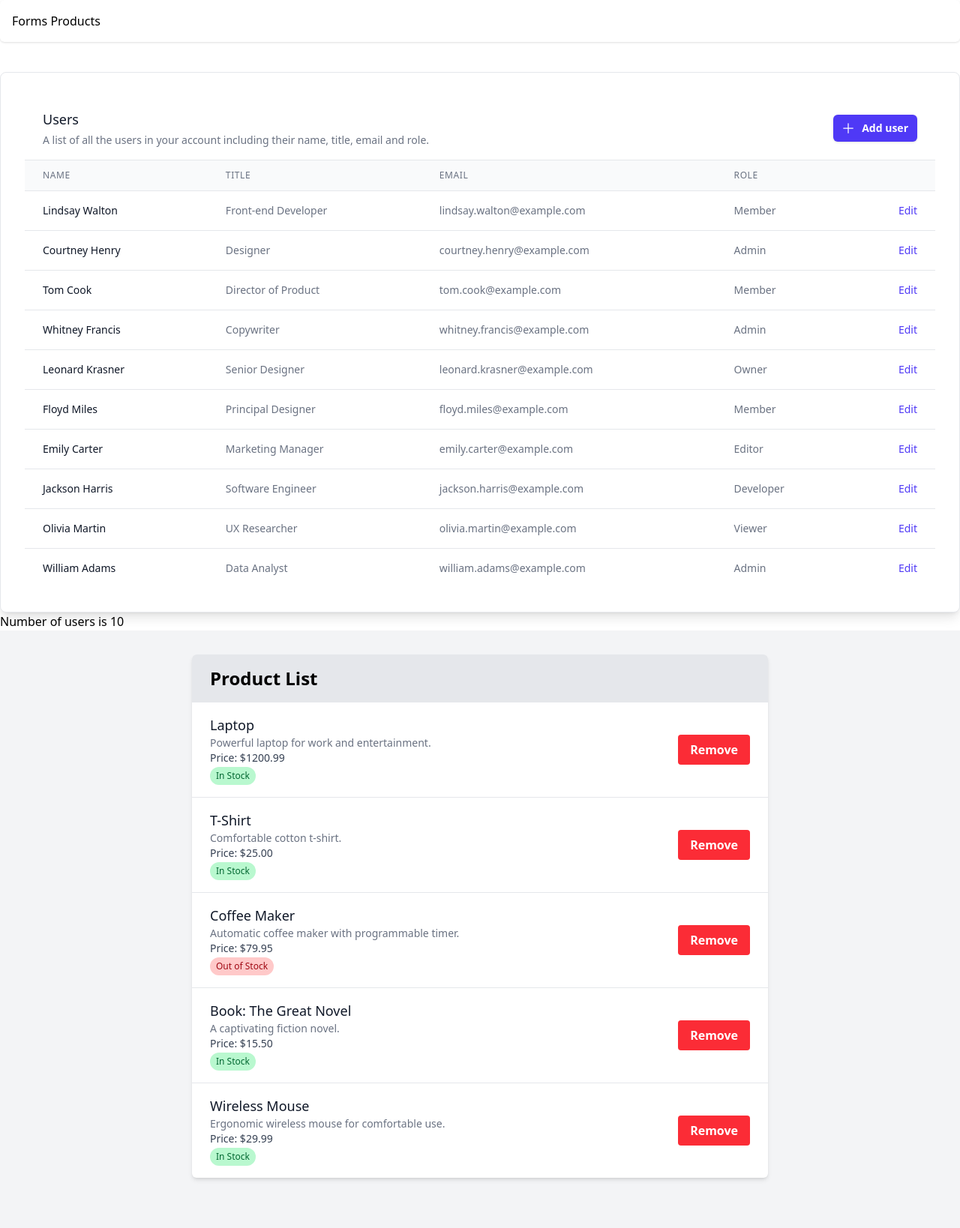
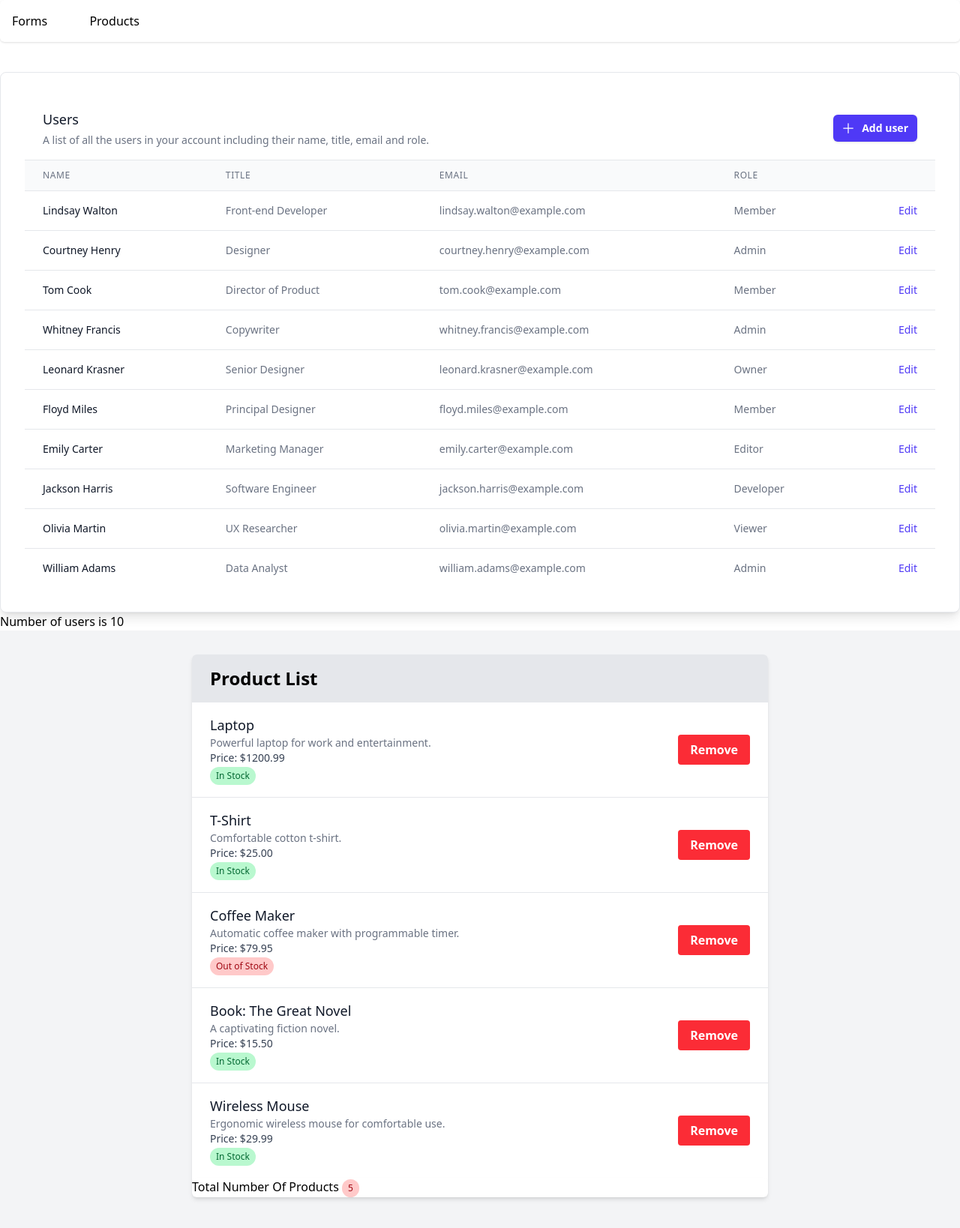
Before and after one commit to Tademillion/React-app, a React (Vite) app: page / in a window 1280 px wide. Shown: the top 1638 px of the page at 75% size. Built offline with nearby package versions, Linux system fonts and the light colour scheme.

Commit message:
code review and fix bus

```diff
--- a/package.json
+++ b/package.json
@@ -5,6 +5,7 @@
   "type": "module",
   "scripts": {
     "dev": "vite",
+    "start": "npm run dev",
     "build": "tsc -b && vite build",
     "lint": "eslint .",
     "preview": "vite preview"
--- a/src/App.tsx
+++ b/src/App.tsx
@@ -15,13 +15,16 @@ function App() {
   return (
     <>
       {/*   now transfer data from gridtables to app compnents and count the number of the users */}
-
       <div className="bg-light text-black p-4 rounded-md shadow-sm hover:bg-gray-200">
-        <Link to={"/forms"}>Forms</Link>
-        <Link to={"/products"}> Products</Link>
+        <Link to={"/forms"} className="mr-7">
+          Forms
+        </Link>
+        <Link to={"/products"} className="ml-6 text-success">
+          {" "}
+          Products
+        </Link>
       </div>
       <Grid_Tables />
-
       <CountUsers users={users.users} />
       <Products product={product} onclickhandle={HandleClick}></Products>
     </>
--- a/src/Components/Begin/Grid_Tables.tsx
+++ b/src/Components/Begin/Grid_Tables.tsx
@@ -1,4 +1,4 @@
-import { useEffect, useState } from "react";
+import { useEffect, useRef, useState } from "react";
 import users from "../Begin/constant/users.json";
 export interface UserProps {
   Name: string;
@@ -18,6 +18,8 @@ const Grid_Tables = () => {
     Email: "",
     Role: "",
   });
+  //  we can use
+
   useEffect(() => {
     setUser(users.users);
   }, []);
@@ -121,14 +123,14 @@ const Grid_Tables = () => {
                       className="text-indigo-600 hover:text-indigo-900"
                       onClick={() => {
                         SetAddusers((prev) => ({
-                          ...prev,
+                          ...addUsers,
                           Name: users.Name,
                           Email: users.Email,
                           Title: users.Title,
                           Role: users.Role,
+
                           //  R: "", we can do like this because it points to new array
                         }));
-
                         setIsOpen(true);
                       }}
                     >
@@ -273,6 +275,7 @@ const Grid_Tables = () => {
                     const existingUserIndex = prevUser.findIndex(
                       (u) => u.Email === addUsers.Email
                     );
+                    // 4
                     if (existingUserIndex > -1) {
                       return prevUser.map(
                         (u, index) =>
--- a/src/Components/Begin/constant/Products.tsx
+++ b/src/Components/Begin/constant/Products.tsx
@@ -63,6 +63,13 @@ const Products = ({ product, onclickhandle }: ProductProps) => {
               </li>
             ))}
           </ul>
+          <div className="container mx-auto max-w-3xl bg-white shadow-md rounded-md overflow-hidden  ">
+            {" "}
+            Total Number Of Products{" "}
+            <span className="inline-block bg-red-200 text-red-800 text-xs px-2 py-1 rounded-full">
+              {product.length}
+            </span>
+          </div>
         </div>
       </div>
     </div>
--- a/src/Components/Router.tsx
+++ b/src/Components/Router.tsx
@@ -16,6 +16,6 @@ const router = createBrowserRouter([
     path: "/form3",
     element: <FoprmsWithUseForm />,
   },
-  { path: "/products", element: <Products /> },
+  // { path: "/products", element: <Products /> },
 ]);
 export default router;
```
